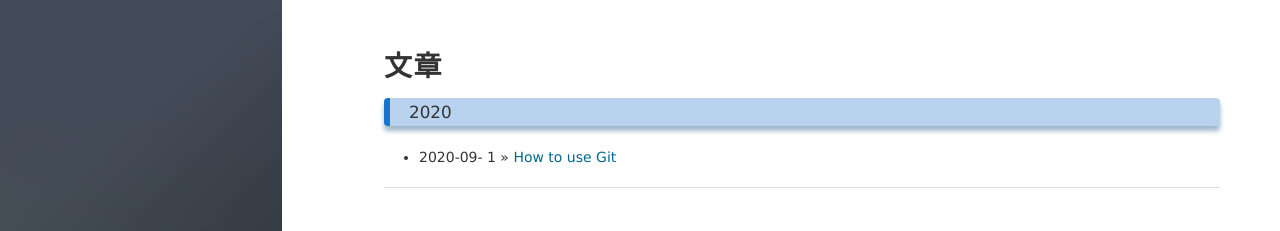
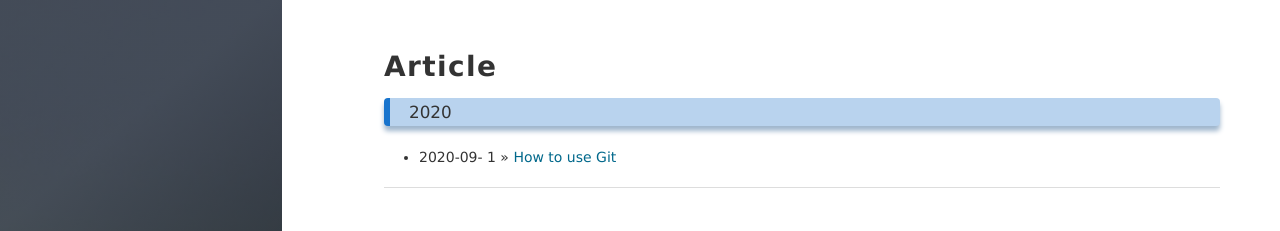
Before and after one commit to Minfeng-Qi/Minfeng-Qi.github.io, a Jekyll site: the page built from archive.html, in a window 1280 px wide. Shown: the top 231 px of the page. Built offline with Jekyll 4.4.1, drawn with Linux system fonts in a browser that asks for light colours; nearby versions of some CDN libraries; comment, search, counter and statistics services are not loaded.

Commit message:
Update archive.html

```diff
--- a/archive.html
+++ b/archive.html
@@ -1,7 +1,7 @@
 ---
 layout: page
-title : 文章
-header : 所有文章
+title : Article
+header : All articles
 group: navigation
 ---
 {% include JB/setup %}
```
